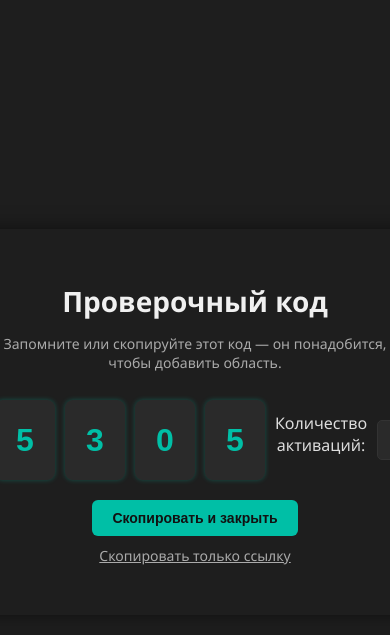
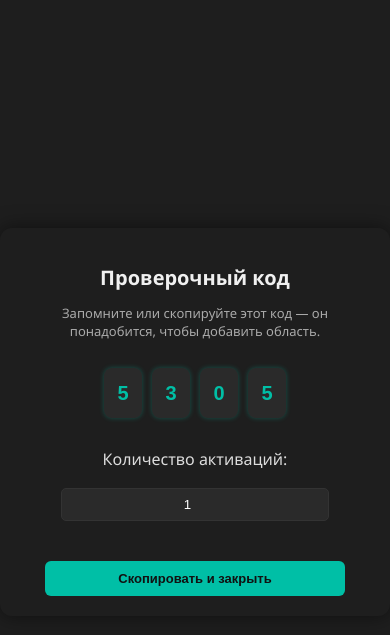
Before and after one commit to captann/gefest, a Flask app: a page that uses templates/share.html in a window 390 px wide; the page is wider, and only the part inside the window is pictured. Shown: the top 635 px of that part. Run offline with Flask 3, Linux system fonts and the light colour scheme; a user stored in the database is signed in; data comes from the database, SQL or seed files in the repository; both versions use the stored data as it was after the commit; parts of the project's set-up code (start-up, migrations or seed data) failed here and were passed over.

Commit message:
fixed share

```diff
--- a/main.py
+++ b/main.py
@@ -238,6 +238,8 @@ def is_hash_valid(hash):
 @login_required
 def share_area(user_id, area_id):
     current_user = User.get_by_id(session['user_id'])
+    if current_user is None:
+        return redirect('/logout')
     if role_weights.get(current_user.role, -100) < 0:
         return redirect('/logout')
     # Генерируем код
@@ -306,6 +308,8 @@ def validate_share_code(hash, user_id, *code):
 @login_required
 def add_area(hash):
     current_user = User.get_by_id(session['user_id'])
+    if current_user is None:
+        return redirect('/logout')
     if role_weights.get(current_user.role, -100) < 0:
         return redirect('/logout')
     user_id = current_user.user_id
@@ -344,6 +348,8 @@ def add_area(hash):
 @login_required
 def index():
     current_user = User.get_by_id(session['user_id'])
+    if current_user is None:
+        return redirect('/logout')
     if role_weights.get(current_user.role, -100) < 0:
         return redirect('/logout')
 
@@ -466,7 +472,7 @@ def login():
             resp = make_response(redirect(redirect_url))
             if remember:
                 expires = datetime.datetime.now() + datetime.timedelta(weeks=1)
-                resp.set_cookie('remember_token', str(user_data[0]), expires=expires)
+                resp.set_cookie('remember_token', str(user_data['user_id']), expires=expires)
             return resp
         else:
             error = "Неверный логин или пароль"
@@ -486,6 +492,8 @@ def logout():
 @login_required
 def update_task_status():
     current_user = User.get_by_id(session['user_id'])
+    if current_user is None:
+        return redirect('/logout')
     if role_weights.get(current_user.role, -100) < 0:
         return redirect('/logout')
     ok_color = 'green'
@@ -530,6 +538,8 @@ def update_map():
 @login_required
 def save_area():
     current_user = User.get_by_id(session['user_id'])
+    if current_user is None:
+        return redirect('/logout')
     if role_weights.get(current_user.role, -100) < 0:
         return redirect('/logout')
     data = request.json
@@ -609,6 +619,8 @@ def register():
 @login_required
 def generate_report():
     current_user = User.get_by_id(session['user_id'])
+    if current_user is None:
+        return redirect('/logout')
     if role_weights.get(current_user.role, -100) < 0:
         return redirect('/logout')
     login = User.get_by_id(session['user_id']).login
@@ -642,6 +654,8 @@ def generate_report():
 @login_required
 def control_panel():
     current_user = User.get_by_id(session['user_id'])
+    if current_user is None:
+        return redirect('/logout')
     if role_weights.get(current_user.role, -100) < 0:
         return redirect('/logout')
     current_user_role = current_user.role
@@ -691,6 +705,8 @@ def control_panel():
 @login_required
 def update_role():
     current_user = User.get_by_id(session['user_id'])
+    if current_user is None:
+        return redirect('/logout')
     if role_weights.get(current_user.role, -100) < 0:
         return redirect('/logout')
     try:
@@ -856,11 +872,15 @@ def favicon():
 @login_required
 def toggle_auto_archive():
     current_user = User.get_by_id(session['user_id'])
+    if current_user is None:
+        return redirect('/logout')
     if role_weights.get(current_user.role, -100) < 0:
         return redirect('/logout')
     data = request.get_json()
 
     current_user = User.get_by_id(session['user_id'])
+    if current_user is None:
+        return redirect('/logout')
     if current_user.role != "admin":
         return redirect('/')
 
@@ -870,10 +890,10 @@ def toggle_auto_archive():
     new_state = bool(data['state'])
 
     with DBsession() as dbsession:
-        settings = dbsession.query(SettingsModel).filter_by(user_id=current_user_id).first()
+        settings = dbsession.query(SettingsModel).filter_by(user_id=current_user.user_id).first()
 
         if not settings:
-            settings = SettingsModel(user_id=current_user_id, auto_archive_done_tasks=new_state)
+            settings = SettingsModel(user_id=current_user.user_id, auto_archive_done_tasks=new_state)
             dbsession.add(settings)
         else:
             settings.auto_archive_done_tasks = new_state
@@ -885,6 +905,8 @@ def toggle_auto_archive():
 @login_required
 def set_task_archived():
     current_user = User.get_by_id(session['user_id'])
+    if current_user is None:
+        return redirect('/logout')
     if role_weights.get(current_user.role, -100) < 0:
         return redirect('/logout')
     data = request.get_json()
@@ -910,6 +932,8 @@ def set_task_archived():
 @login_required
 def bulk_update_archived():
     current_user = User.get_by_id(session['user_id'])
+    if current_user is None:
+        return redirect('/logout')
     if role_weights.get(current_user.role, -100) < 0:
         return redirect('/logout')
     data = request.get_json()
@@ -952,6 +976,8 @@ def write_db_data(task_id: int):
 @login_required
 def synchronice():
     current_user = User.get_by_id(session['user_id'])
+    if current_user is None:
+        return redirect('/logout')
     if role_weights.get(current_user.role, -100) < 0:
         return redirect('/logout')
     sheet = request.form.get('sheet')
@@ -1034,6 +1060,8 @@ def update_existing_tasks():
 @login_required
 def download_db():
     current_user = User.get_by_id(session['user_id'])
+    if current_user is None:
+        return redirect('/logout')
     if role_weights.get(current_user.role, -100) < 0:
         return redirect('/logout')
     uid = session.get('user_id', 0)
@@ -1058,6 +1086,8 @@ def about():
 @login_required
 def profile():
     current_user = User.get_by_id(session['user_id'])
+    if current_user is None:
+        return redirect('/logout')
     if role_weights.get(current_user.role, -100) < 0:
         return redirect('/logout')
     return "Скоро здесь будет информация о профиле"
--- a/static/css/share_page.css
+++ b/static/css/share_page.css
@@ -15,6 +15,8 @@ body {
     padding: 30px;
     border-radius: 12px;
     box-shadow: 0 0 20px rgba(0, 0, 0, 0.5);
+    max-width: 500px;
+    width: 90%;
 }
 
 #share-container h2 {
@@ -32,6 +34,7 @@ body {
 .code-input-container {
     display: flex;
     justify-content: center;
+    flex-wrap: wrap;
     gap: 10px;
     margin: 20px 0;
 }
@@ -50,7 +53,8 @@ body {
     pointer-events: none;
 }
 
-#copy-close-btn {
+#copy-close-btn,
+.btn {
     background-color: #00bfa6;
     color: #111;
     padding: 10px 20px;
@@ -60,9 +64,12 @@ body {
     border-radius: 6px;
     cursor: pointer;
     transition: background-color 0.2s ease;
+    width: 100%;
+    max-width: 300px;
 }
 
-#copy-close-btn:hover {
+#copy-close-btn:hover,
+.btn:hover {
     background-color: #00a38f;
 }
 
@@ -91,33 +98,6 @@ body {
     transform: translateX(-50%) translateY(10px);
 }
 
-.code-digit-input {
-    width: 60px;
-    height: 80px;
-    font-size: 32px;
-    text-align: center;
-    border: none;
-    border-radius: 8px;
-    background: #2a2a2a;
-    color: #00a38f;
-    box-shadow: 0 0 5px #00a38f55;
-    font-weight: bold;
-}
-.btn {
-    background-color: #00bfa6;
-    color: #111;
-    padding: 10px 20px;
-    font-size: 14px;
-    font-weight: 600;
-    border: none;
-    border-radius: 6px;
-    cursor: pointer;
-    transition: background-color 0.2s ease;
-}
-
-.btn:hover {
-    background-color: #00a38f;
-}
 .link-only {
     font-size: 13px;
     color: #00a38f;
@@ -125,14 +105,17 @@ body {
     cursor: pointer;
     margin-top: 10px;
     transition: color 0.2s ease;
+    display: inline-block;
 }
 
 .link-only:hover {
     color: #00e699;
 }
+
 #area-name {
     margin-bottom: 20px;
     width: 250px;
+    max-width: 100%;
     padding: 10px;
     background-color: #2a2a2a;
     color: #00a38f;
@@ -153,10 +136,45 @@ input {
     outline: none;
     transition: border-color 0.3s;
     box-sizing: border-box;
+}
 
+/* 📱 Адаптивность */
+@media (max-width: 600px) {
+    #share-container {
+        padding: 20px;
+    }
 
-    html, body {
-    height: 100%;
-    margin: 0;
-    padding: 0;
+    #share-container h2 {
+        font-size: 22px;
+    }
+
+    #share-container p {
+        font-size: 13px;
+    }
+
+    .code-digit {
+        width: 45px;
+        height: 60px;
+        font-size: 24px;
+    }
+
+    #copy-close-btn,
+    .btn {
+        font-size: 13px;
+        padding: 10px;
+    }
 }
+
+@media (max-width: 400px) {
+    .code-digit {
+        width: 38px;
+        height: 50px;
+        font-size: 20px;
+    }
+
+    #share-container h2 {
+        font-size: 20px;
+    }
+}
+.help-class{
+pointer-events: auto;}
--- a/static/js/areas_list.js
+++ b/static/js/areas_list.js
@@ -52,10 +52,11 @@ function newList(polygonsData, sortedKeys = null, userId = user) {
     const keys = sortedKeys || Object.keys(polygonsData);
 
     if (!keys.length) {
+
         document.getElementById("area-search").setAttribute("hidden", true);
         document.getElementById("areas-container").setAttribute("hidden", true);
         document.getElementById("area-title").setAttribute("hidden", true);
-        return "";
+        console.log(document.getElementById("area-title"));
     } else {
         document.getElementById("area-search").removeAttribute("hidden");
         document.getElementById("areas-container").removeAttribute("hidden");
--- a/static/js/areas_scrollbar.js
+++ b/static/js/areas_scrollbar.js
@@ -8,7 +8,6 @@ areaList.addEventListener('scroll', () => {
     const scrollTop = areaList.scrollTop;
     const scrollHeight = areaList.scrollHeight;
     const clientHeight = areaList.clientHeight;
-
     const scrollPercent = (scrollTop / (scrollHeight - clientHeight)) * 100;
 
     // показать полосу вместо заголовка
--- a/static/js/polygons.js
+++ b/static/js/polygons.js
@@ -397,7 +397,7 @@ function toggleContainers() {
         if (element) {
             element.removeAttribute('hidden');
         }
-        document.getElementById("area-title").removeAttribute("hidden");
+
 
         hideMarkers();
         document.getElementById('add-area-btn').setAttribute('hidden','true')
--- a/templates/share.html
+++ b/templates/share.html
@@ -25,7 +25,7 @@
 
 
         <button id="copy-close-btn" class="btn">Скопировать и закрыть</button>
-        <p id="copy-link-only" class="link-only">Скопировать только ссылку</p>
+       <p id="copy-link-only" class="link-only" style="display:none;">Скопировать только ссылку</p>
 
     </div>
     <div id="copy-toast" class="copy-toast hidden">Скопировано в буфер обмена</div>
```
Also changed, not shown: static/js/add_area.js (+6 -3 lines), static/js/share_page.js (+57 -47 lines), templates/add_area.html (+6 -13 lines), address_new.db.
